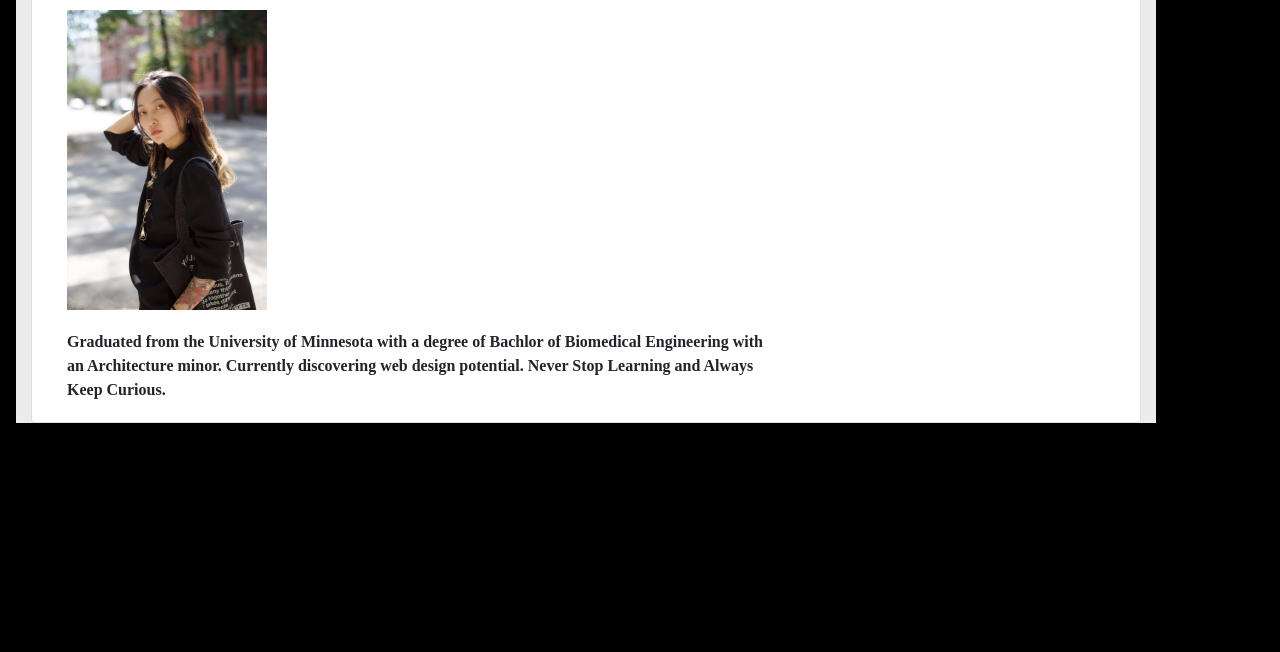
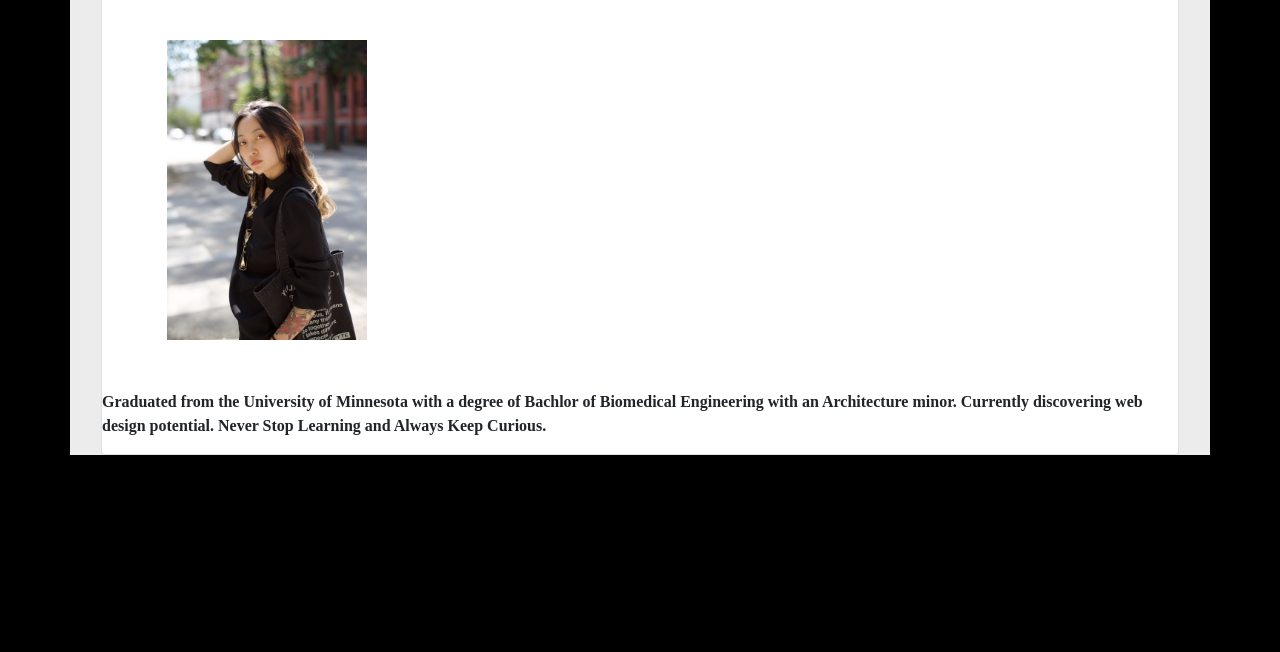
Before and after one commit to suerga/mobile_portfolio, a plain HTML site: page index.html in a window 1280 px wide. Shown: the part 148-800 px from the top of the page. Drawn offline with nearby package versions, Linux system fonts and the light colour scheme.

Commit message:
edited read me

```diff
--- a/index.html
+++ b/index.html
@@ -67,8 +67,8 @@
     </header>
 
     <!-- container -->
-    <div class="container m-3" style="margin: 0 auto; background-color:#ececec; font-family: 'Times New Roman', Times, serif;">
-        <div class="card md-3">
+    <div class="container" style="margin: 0 auto; background-color:#ececec;">
+        <div class="card m-3">
 
         <!-- row 1-2 col 10:2-->
         <div class="row-sm">
@@ -78,14 +78,16 @@
         </div>
 
         <!-- info -->
-        <div class="row-sm">
+        <div class="row-xs">
             <div class="col-xs-4">
-                <div class="container" style="margin: 20px 20px 10px 20px;">
+                <div class="container">
                     <img src="WechatIMG29.jpeg" alt="danning tian" width="200px" height="300px" class="img-fluid">
                 </div>
             </div>
-            <div class="col-sm-8" style="margin: 20px 20px 20px 20px;">
+            <div class="col-xs-8" >
+                <p style="font-family: 'Times New Roman', Times, serif;">
                 Graduated from the University of Minnesota with a degree of Bachlor of Biomedical Engineering with an Architecture minor. Currently discovering web design potential. Never Stop Learning and Always Keep Curious.
+                </p>
 
             </div>
          </div>
```
Also changed, not shown: contact.html (+3 -1 lines), portfolio.html (+2 -1 lines).
